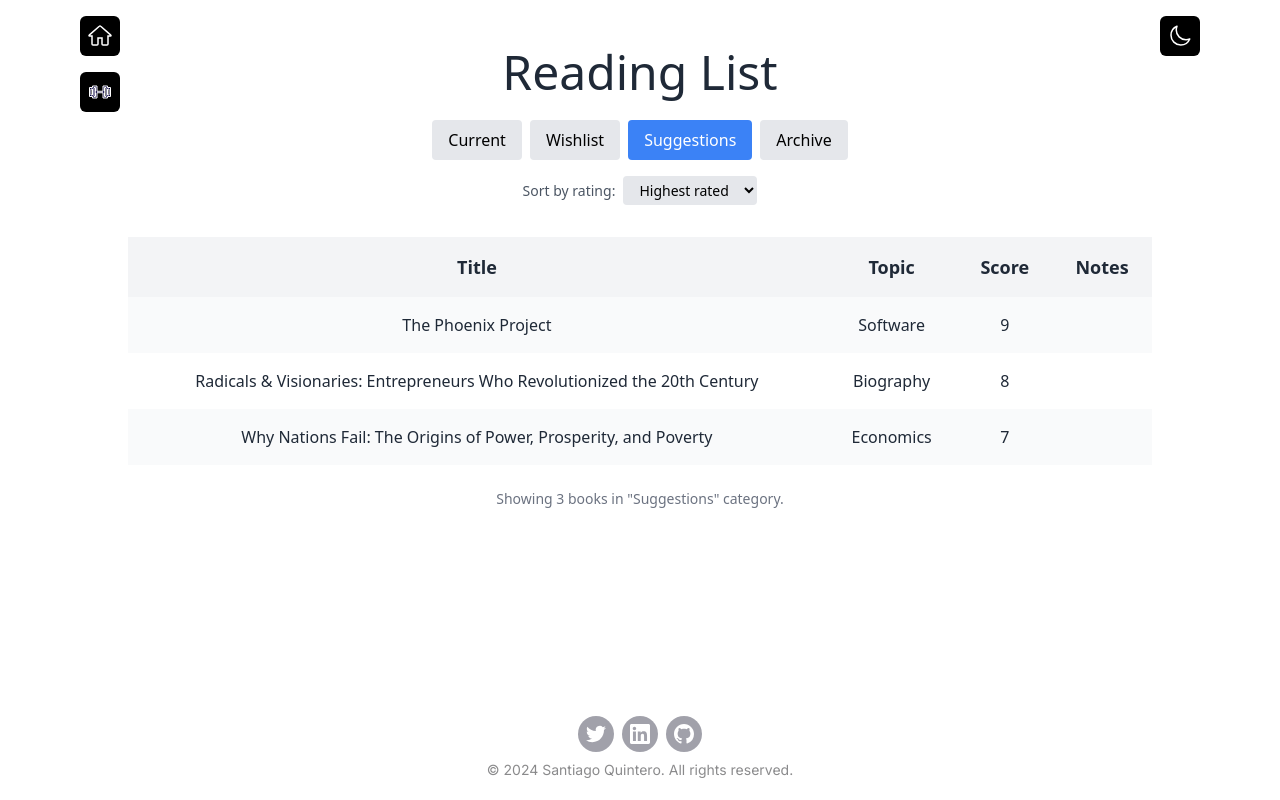
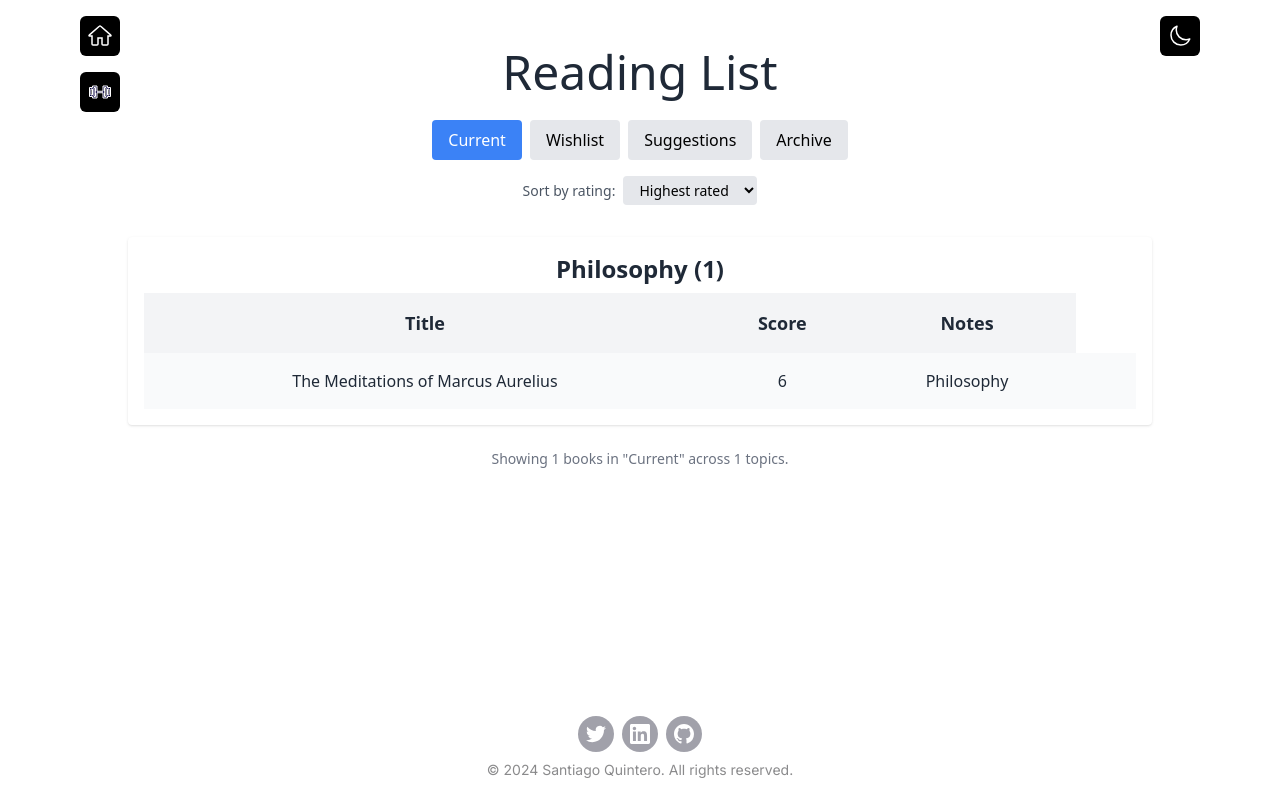
Before and after one commit to QuinteroSantiago/santiago-quintero-quiroga-portfolio, a React (Vite) app: page /reading in a window 1280 px wide. Built offline with nearby package versions, Linux system fonts and the light colour scheme; a web font is replaced by a local one.

Commit message:
feat: update reading topics

```diff
--- a/src/data/books.js
+++ b/src/data/books.js
@@ -1,3 +1,26 @@
+/*
+Book Score (0–10) — Personal Utility Rubric
+
+1) Readability & Flow (highest weight)
+   - How long I could read in one sitting
+   - Clarity, pacing, mental friction
+
+2) Retention & Stickiness
+   - Ideas remembered weeks/months later
+   - Lasting mental models or behavior changes
+
+3) Correctness & Rigor
+   - Factual accuracy and logical coherence
+   - Clear separation of evidence vs opinion
+
+4) Repetition Penalty
+   - Noticeably repetitive: −2 points
+   - Severely padded: −3 points
+
+Final score is a holistic judgment (not an average).
+Emphasizes personal ROI over public consensus.
+*/
+
 export default {
     Current: [
         {
@@ -9,103 +32,103 @@ export default {
     Wishlist: [
         {
             title: "The Pragmatic Programmer",
-            topic: "Software",
+            topic: "Software Engineering",
             score: 0
         },
         {
             title: "Financial Theory with Python",
-            topic: "Quant Foundations",
+            topic: "Finance",
             score: 0
         },
         // Quant Foundations
         {
             title: "Statistics for Engineers and Scientists",
-            topic: "Math & Stats",
+            topic: "Data & ML",
             score: 0
         },
         {
             title: "Time Series Analysis and Its Applications",
-            topic: "Time Series",
+            topic: "Data & ML",
             score: 0
         },
         {
             title: "Quantitative Trading",
-            topic: "Systematic Trading",
+            topic: "Finance",
             score: 0
         },
         // Systematic Trading & Research Process
         {
             title: "Algorithmic Trading",
-            topic: "Systematic Trading",
+            topic: "Finance",
             score: 0
         },
         {
             title: "Advances in Financial Machine Learning",
-            topic: "Machine Learning",
+            topic: "Data & ML",
             score: 0
         },
         {
             title: "Machine Learning for Asset Managers",
-            topic: "Machine Learning",
+            topic: "Data & ML",
             score: 0
         },
         // Portfolio Construction & Risk
         {
             title: "Expected Returns",
-            topic: "Portfolio Theory",
+            topic: "Finance",
             score: 0
         },
         {
             title: "Active Portfolio Management",
-            topic: "Portfolio Theory",
+            topic: "Finance",
             score: 0
         },
         // Derivatives & Pricing
         {
             title: "Options, Futures, and Other Derivatives",
-            topic: "Derivatives",
+            topic: "Finance",
             score: 0
         },
         {
             title: "Stochastic Calculus for Finance I",
-            topic: "Derivatives / Math",
+            topic: "Finance",
             score: 0
         },
         // Crypto Market Microstructure
         {
             title: "Algorithmic and High-Frequency Trading",
-            topic: "Market Microstructure",
+            topic: "Finance",
             score: 0
         },
         {
             title: "BitMEX / Deribit Research Papers",
-            topic: "Crypto Microstructure",
+            topic: "Finance",
             score: 0
         },
         {
             title: "Kaiko Research Reports",
-            topic: "Crypto Microstructure",
+            topic: "Finance",
             score: 0
         },
         {
             title: "CME & CBOE Microstructure Whitepapers",
-            topic: "Market Microstructure",
+            topic: "Finance",
             score: 0
         },
         // Optional High-Value Reads
         {
             title: "The Econometrics of Financial Markets",
-            topic: "Econometrics",
+            topic: "Data & ML",
             score: 0
         },
         {
             title: "Machine Learning in Finance",
-            topic: "ML & Finance",
+            topic: "Data & ML",
             score: 0
         },
         {
             title: "Trading and Exchanges",
-            topic: "Market Microstructure",
+            topic: "Finance",
             score: 0
         },
         // Systems Thinking + Engineering Thought Process
@@ -116,88 +139,94 @@ export default {
         },
         {
             title: "Engineering and the Mind's Eye",
-            topic: "Visualization & Diagrammatic Reasoning",
+            topic: "Systems Thinking",
             score: 0
         },
         {
             title: "Thinking: A Guide to Systems Engineering Problem-Solving",
-            topic: "Systems Engineering",
+            topic: "Systems Thinking",
             score: 0
         },
         {
             title: "The MITRE Systems Engineering Guide",
-            topic: "Systems Architecture & Documentation",
+            topic: "Systems Thinking",
             score: 0
         },
 
         // Build Systems / Toolchains / Compilers
         {
             title: "Software Build Systems: Principles and Experience",
-            topic: "Build Systems",
+            topic: "Computer Science",
             score: 0
         },
         {
             title: "Linkers and Loaders",
-            topic: "Toolchains / Linking",
+            topic: "Computer Science",
             score: 0
         },
         {
             title: "Engineering a Compiler",
-            topic: "Compilers",
+            topic: "Computer Science",
             score: 0
         },
         // Modern Build / DevProd Philosophy
         {
             title: "Continuous Delivery",
-            topic: "CI/CD & Release Engineering",
+            topic: "Software Engineering",
             score: 0
         },
         {
             title: "Software Engineering at Google",
-            topic: "Developer Productivity / Build Infra",
+            topic: "Software Engineering",
             score: 0
-        }
+        },
+        {
+            title: "Seneca Letters",
+            topic: "Philosophy",
+            score: 0
+        },
     ],
     Suggestions: [
         {
             title: "The Phoenix Project",
-            topic: "Software",
+            topic: "Software Engineering",
             score: 9
         },
         {
             title: "Radicals & Visionaries: Entrepreneurs Who Revolutionized the 20th Century",
-            topic: "Biography",
+            topic: "Business",
             score: 8
         },
         {
             title: "Why Nations Fail: The Origins of Power, Prosperity, and Poverty",
             topic: "Economics",
-            score: 7 }
+            score: 7
+        }
     ],
     Archive: [
         {
             title: "The Magician’s Nephew (Chronicles of Narnia, #6)",
-            topic: "Novel",
+            topic: "Fiction",
             score: 10
         },
         {
             title: "The Silver Chair (Chronicles of Narnia, #4)",
-            topic: "Novel",
+            topic: "Fiction",
             score: 10
         },
         {
             title: "Tuesdays with Morrie",
-            topic: "Novel",
-            score: 10
+            topic: "Biography & History",
+            score: 8
         },
         {
             title: "The Name of the Rose",
-            topic: "Novel",
+            topic: "Fiction",
             score: 10
         },
         {
             title: "The Voyage of the Dawn Treader (Chronicles of Narnia, #3)",
-            topic: "Novel",
+            topic: "Fiction",
             score: 10
         },
         {
@@ -207,97 +236,97 @@ export default {
         },
         {
             title: "Chūshingura (The Treasury of Loyal Retainers): A Puppet Play",
-            topic: "Biography",
+            topic: "Biography & History",
             score: 8
         },
         {
             title: "The Outsiders",
-            topic: "Novel",
+            topic: "Fiction",
             score: 8
         },
         {
             title: "My Name Is Red",
-            topic: "Novel",
+            topic: "Fiction",
             score: 8
         },
         {
             title: "Animal Farm",
-            topic: "Novel",
+            topic: "Fiction",
             score: 8
         },
         {
             title: "The Hunger Games (The Hunger Games, #1)",
-            topic: "Novel",
+            topic: "Fiction",
             score: 8
         },
         {
             title: "Harry Potter and the Order of the Phoenix (Harry Potter, #5)",
-            topic: "Novel",
+            topic: "Fiction",
             score: 8
         },
         {
             title: "Uglies (Uglies, #1)",
-            topic: "Novel",
+            topic: "Fiction",
             score: 8
         },
         {
             title: "Harry Potter and the Goblet of Fire (Harry Potter, #4)",
-            topic: "Novel",
+            topic: "Fiction",
             score: 8
         },
         {
             title: "Harry Potter and the Sorcerer's Stone (Harry Potter, #1)",
-            topic: "Novel",
+            topic: "Fiction",
             score: 8
         },
         {
             title: "Unbroken: A World War II Story of Survival, Resilience and Redemption",
-            topic: "Biography",
+            topic: "Biography & History",
             score: 8
         },
         {
             title: "Harry Potter and the Half-Blood Prince (Harry Potter, #6)",
-            topic: "Novel",
+            topic: "Fiction",
             score: 8
         },
         {
             title: "Elon Musk: Tesla, SpaceX, and the Quest for a Fantastic Future",
-            topic: "Biography",
+            topic: "Biography & History",
             score: 8
         },
         {
             title: "Living with a SEAL: 31 Days Training with the Toughest Man on the Planet",
-            topic: "Self-Help",
-            score: 8
+            topic: "Self-Development",
+            score: 7
         },
         {
             title: "The Lean Startup: How Today’s Entrepreneurs Use Continuous Improvement to Create Radically Successful Businesses",
-            topic: "Entrepreneurship",
+            topic: "Business",
             score: 8
         },
         {
             title: "The Subtle Art of Not Giving a F*ck: A Counterintuitive Approach to Living a Good Life",
-            topic: "Self-Help",
+            topic: "Self-Development",
             score: 6
         },
         {
             title: "The Great Gatsby",
-            topic: "Novel",
+            topic: "Fiction",
             score: 6
         },
         {
             title: "The Sailor Who Fell from Grace with the Sea",
-            topic: "Novel",
+            topic: "Fiction",
             score: 6
         },
         {
             title: "The Last Battle (Chronicles of Narnia, #7)",
-            topic: "Novel",
+            topic: "Fiction",
             score: 6
         },
         {
             title: "The Handmaid's Tale",
-            topic: "Novel",
+            topic: "Fiction",
             score: 6
         },
         {
@@ -307,42 +336,42 @@ export default {
         },
         {
             title: "Harry Potter and the Deathly Hallows (Harry Potter, #7)",
-            topic: "Novel",
+            topic: "Fiction",
             score: 6
         },
         {
             title: "The Horse and His Boy (Chronicles of Narnia, #5)",
-            topic: "Novel",
+            topic: "Fiction",
             score: 6
         },
         {
             title: "Prince Caspian (Chronicles of Narnia, #2)",
-            topic: "Novel",
+            topic: "Fiction",
             score: 6
         },
         {
             title: "The Lion, the Witch and the Wardrobe (Chronicles of Narnia, #1)",
-            topic: "Novel",
+            topic: "Fiction",
             score: 6
         },
         {
             title: "Catching Fire (The Hunger Games, #2)",
-            topic: "Novel",
+            topic: "Fiction",
             score: 6
         },
         {
             title: "Harry Potter and the Chamber of Secrets (Harry Potter, #2)",
-            topic: "Novel",
+            topic: "Fiction",
             score: 6
         },
         {
             title: "Mockingjay (The Hunger Games, #3)",
-            topic: "Novel",
+            topic: "Fiction",
             score: 6
         },
         {
             title: "The Complete Persepolis",
-            topic: "Biography",
+            topic: "Biography & History",
             score: 6
         },
         {
@@ -352,7 +381,7 @@ export default {
         },
         {
             title: "Dream Big: Know What You Want, Why You Want It, and What You’re Going to Do About",
-            topic: "Self-Help",
+            topic: "Self-Development",
             score: 6
         },
         {
@@ -362,7 +391,7 @@ export default {
         },
         {
             title: "Romeo and Juliet",
-            topic: "Novel",
+            topic: "Fiction",
             score: 5
         },
         {
@@ -372,62 +401,62 @@ export default {
         },
         {
             title: "The Unicorn Project",
-            topic: "Software",
+            topic: "Software Engineering",
             score: 5
         },
         {
             title: "Othello",
-            topic: "Novel",
+            topic: "Fiction",
             score: 4
         },
         {
             title: "Fahrenheit 451",
-            topic: "Novel",
+            topic: "Fiction",
             score: 4
         },
         {
             title: "Think and Grow Rich",
-            topic: "Self-Help",
+            topic: "Self-Development",
             score: 4
         },
         {
             title: "Rich Dad, Poor Dad",
-            topic: "Self-Help",
-            score: 4
+            topic: "Self-Development",
+            score: 6
         },
         {
             title: "Harry Potter and the Prisoner of Azkaban (Harry Potter, #3)",
-            topic: "Novel",
+            topic: "Fiction",
             score: 4
         },
         {
             title: "No Country for Old Men",
-            topic: "Novel",
+            topic: "Fiction",
             score: 4
         },
         {
             title: "To Kill a Mockingbird",
-            topic: "Novel",
+            topic: "Fiction",
             score: 4
         },
         {
             title: "How to Win Friends & Influence People",
-            topic: "Self-Help",
+            topic: "Self-Development",
             score: 3
         },
         {
             title: "The One Thing",
-            topic: "Self-Help",
+            topic: "Self-Development",
             score: 3
         },
         {
             title: "Talking to Strangers",
-            topic: "Self-Help",
+            topic: "Self-Development",
             score: 3
         },
         {
             title: "Twilight (The Twilight Saga, #1)",
-            topic: "Novel",
+            topic: "Fiction",
             score: 2
         },
         {
@@ -437,8 +466,8 @@ export default {
         },
         {
             title: "The Catcher in the Rye",
-            topic: "Novel",
-            score: 0
+            topic: "Fiction",
+            score: 3
         }
     ]
 };
--- a/src/pages/ReadingList.jsx
+++ b/src/pages/ReadingList.jsx
@@ -7,7 +7,7 @@ function ReadingList() {
     useDocumentTitle("Reading List - Santiago Quintero");
 
     const [windowWidth, setWindowWidth] = useState(window.innerWidth);
-    const [selectedCategory, setSelectedCategory] = useState('Suggestions');
+    const [selectedCategory, setSelectedCategory] = useState('Current');
     const [sortOrder, setSortOrder] = useState('desc'); // 'desc' = highest score first
 
     useEffect(() => {
@@ -37,25 +37,38 @@ function ReadingList() {
 
     const filteredBooks = books[selectedCategory] || [];
 
-    const tableData = useMemo(() => {
-        const sorted = [...filteredBooks].sort((a, b) => {
+    const topicGroups = useMemo(() => {
+        const groups = {};
+        filteredBooks.forEach((b) => {
+            const topic = b.topic || b.Topic || 'Misc';
+            if (!groups[topic]) groups[topic] = [];
+            groups[topic].push(b);
+        });
+
+        const result = {};
+        Object.keys(groups).forEach((topic) => {
+            const sorted = [...groups[topic]].sort((a, b) => {
                 const scoreA = getScore(a);
                 const scoreB = getScore(b);
 
                 if (sortOrder === 'asc') {
-                return scoreA - scoreB; // lowest first
+                    return scoreA - scoreB;
                 } else {
-                return scoreB - scoreA; // highest first
+                    return scoreB - scoreA;
                 }
             });
 
-        return sorted.map(({ category, notes, ...rest }) => ({
+            result[topic] = sorted.map(({ category, notes, topic: _t, ...rest }) => ({
                 ...rest,
+                topic: _t,
                 notes: truncateNotes(notes),
             }));
+        });
+
+        return result;
     }, [filteredBooks, sortOrder]);
 
-    const columns = ["Title", "Topic", "Score", "Notes"];
+    const columns = ["Title", "Score", "Notes"];
 
     const renderCategorySelector = () => {
         if (windowWidth < 1000) {
@@ -120,13 +133,21 @@ function ReadingList() {
                     {renderCategorySelector()}
                     {renderSortSelector()}
 
-                    <div className="mt-8">
-                        <Table columns={columns} data={tableData} />
+                    <div className="mt-8 grid gap-8">
+                        {Object.keys(topicGroups).length === 0 ? (
+                            <p className="text-center text-sm text-gray-500 dark:text-gray-400">No books found in this category.</p>
+                        ) : (
+                            Object.keys(topicGroups).map((topic) => (
+                                <div key={topic} className="bg-white dark:bg-gray-800 p-4 rounded shadow">
+                                    <h2 className="text-2xl font-semibold mb-2">{topic} ({(topicGroups[topic] || []).length})</h2>
+                                    <Table columns={columns} data={topicGroups[topic]} />
+                                </div>
+                            ))
+                        )}
                     </div>
 
                     <p className="mt-6 text-center text-sm text-gray-500 dark:text-gray-400">
-                        Showing {filteredBooks.length} books in "
-                        {selectedCategory}" category.
+                        Showing {filteredBooks.length} books in "{selectedCategory}" across {Object.keys(topicGroups).length} topics.
                     </p>
                 </div>
             </div>
```
Also changed, not shown: VERSION.txt. Lines whose indentation alone changed are shown as unchanged.
